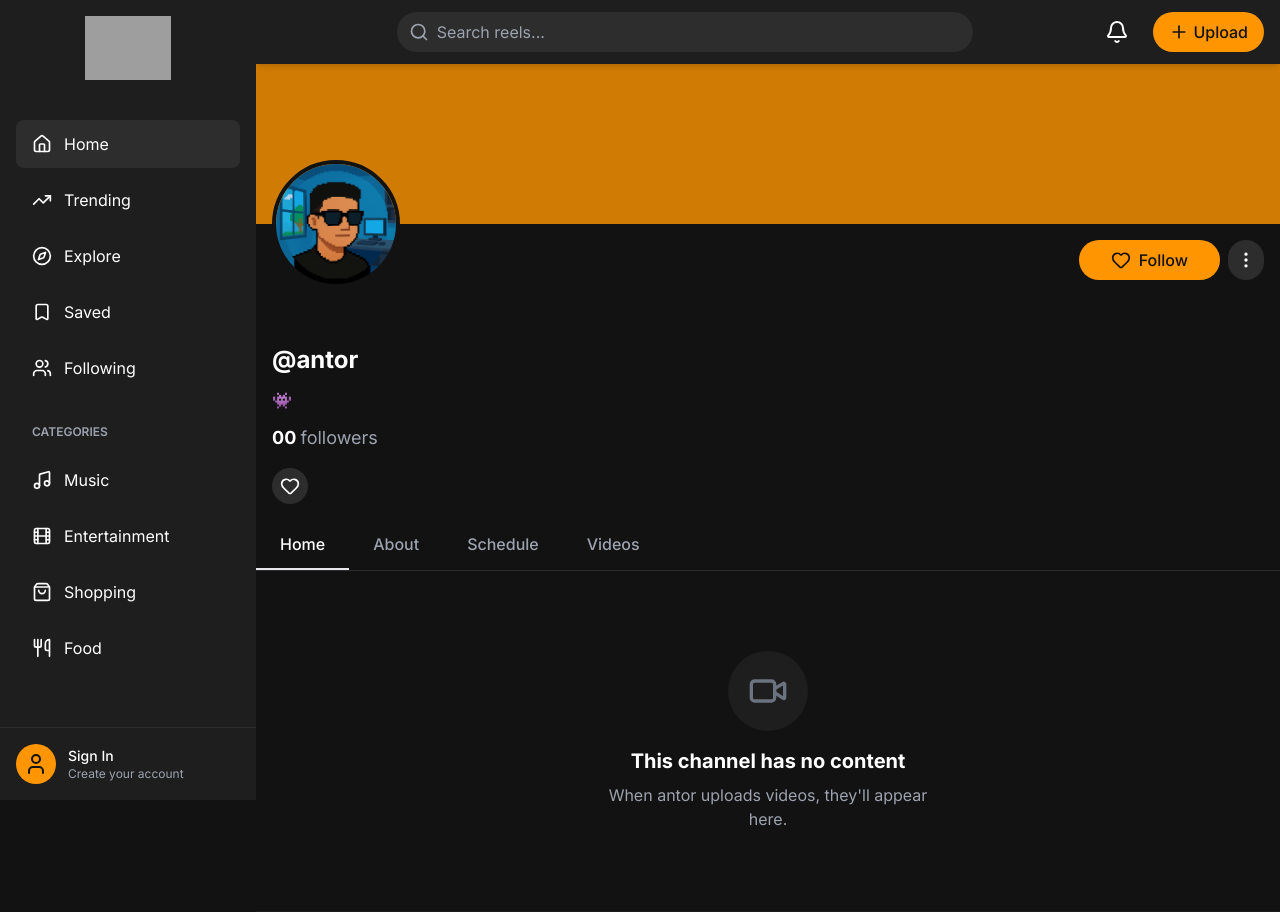
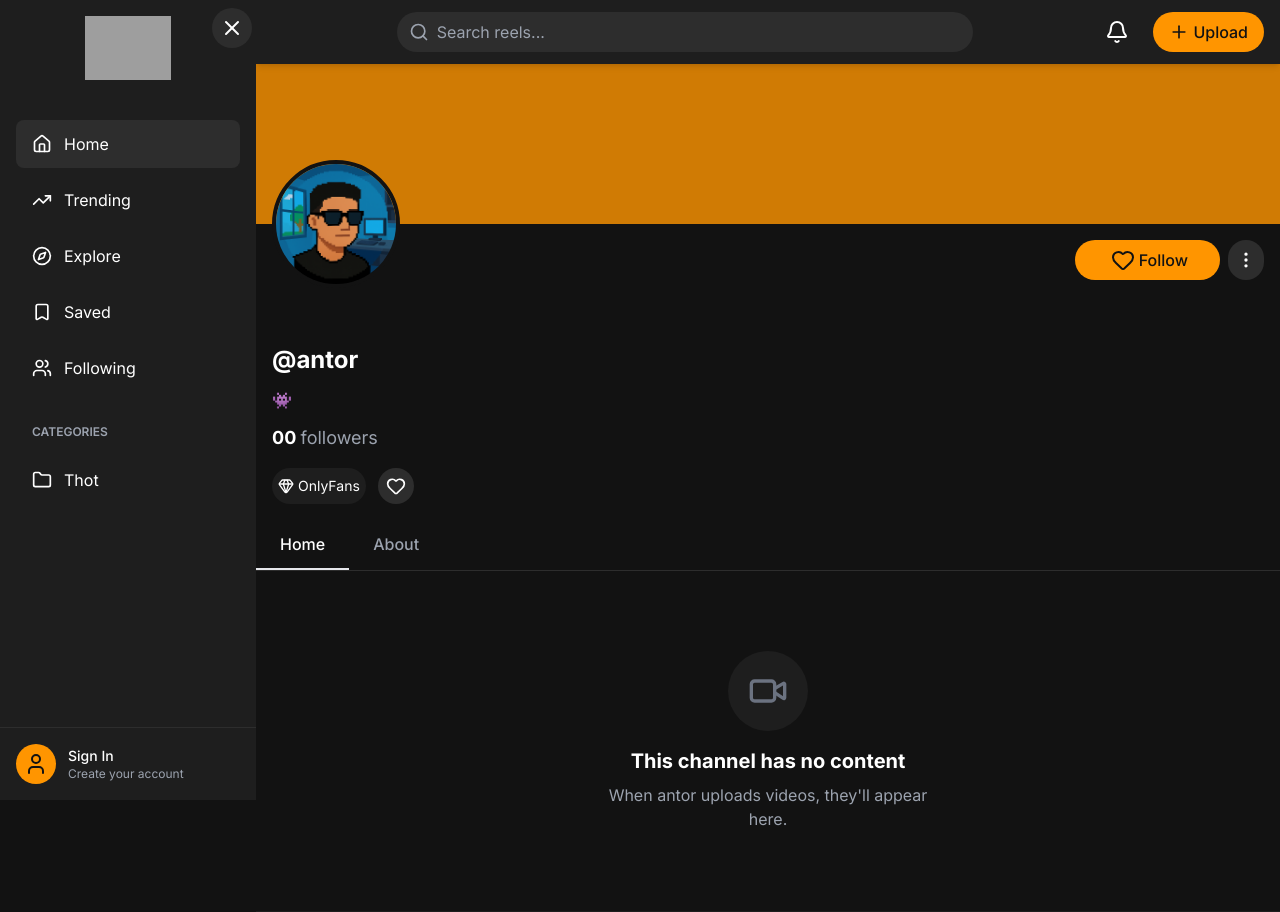
Before and after one commit to antorzuck/nakedreels, a Django app: a page that uses templates/base.html in a window 1280 px wide. Shown: the top 912 px of the page. Run offline with Django 5.2, Linux system fonts and the light colour scheme; data comes from the database, SQL or seed files in the repository; some libraries are stand-ins or nearby versions; grey boxes are pictures that could not be loaded.

Commit message:
jsjjsjjjjjhshsgg

```diff
--- /dev/null
+++ b/base/context_processors.py
@@ -0,0 +1,6 @@
+
+from .models import Category
+
+def categories_processor(request):
+    categories = Category.objects.all()
+    return {'categories': categories}
--- a/nakedreels/settings.py
+++ b/nakedreels/settings.py
@@ -50,6 +50,7 @@ TEMPLATES = [
                 'django.template.context_processors.request',
                 'django.contrib.auth.context_processors.auth',
                 'django.contrib.messages.context_processors.messages',
+                'base.context_processors.categories_processor',
             ],
         },
     },
--- a/templates/base.html
+++ b/templates/base.html
@@ -73,7 +73,10 @@
     <aside id="sidebar" class="fixed inset-y-0 left-0 z-40 w-64 bg-dark-lighter transform -translate-x-full md:translate-x-0 sidebar-transition">
       <div class="flex flex-col h-full">
         <!-- Logo -->
-        <div class="p-4 flex justify-center">
+        <div class="p-4 flex justify-center relative">
+<button id="sidebarToggl" class="absolute p-2 top-2 right-1 rounded-full bg-dark-light">
+              <i data-lucide="x" class="w-6 h-6"></i>
+            </button>
           <a href="/">
           <img src="https://hebbkx1anhila5yf.public.blob.vercel-storage.com/ChatGPT_Image_Apr_24__2025__01_00_00_PM-removebg-preview-3J8ZeDUeNbGXgdNW6qzs110Y3T5TRG.png" alt="Naked Reels Logo" class="h-16">
           </a>
@@ -105,23 +108,13 @@
           <div class="pt-6 pb-2">
             <div class="px-4 text-xs font-semibold text-gray-400 uppercase">Categories</div>
           </div>
+          {% for category in categories %}
+          <a href="/category/{{category.slug}}" class="flex items-center px-4 py-3 text-white rounded-lg hover:bg-primary hover:text-dark transition-colors">
+            <i data-lucide="folder" class="w-5 h-5 mr-3"></i>
+            <span>{{ category.name }}</span>
+          </a>
+            {% endfor %}
 
-          <a href="#" class="flex items-center px-4 py-3 text-white rounded-lg hover:bg-primary hover:text-dark transition-colors">
-            <i data-lucide="music" class="w-5 h-5 mr-3"></i>
-            <span>Music</span>
-          </a>
-          <a href="#" class="flex items-center px-4 py-3 text-white rounded-lg hover:bg-primary hover:text-dark transition-colors">
-            <i data-lucide="film" class="w-5 h-5 mr-3"></i>
-            <span>Entertainment</span>
-          </a>
-          <a href="#" class="flex items-center px-4 py-3 text-white rounded-lg hover:bg-primary hover:text-dark transition-colors">
-            <i data-lucide="shopping-bag" class="w-5 h-5 mr-3"></i>
-            <span>Shopping</span>
-          </a>
-          <a href="#" class="flex items-center px-4 py-3 text-white rounded-lg hover:bg-primary hover:text-dark transition-colors">
-            <i data-lucide="utensils" class="w-5 h-5 mr-3"></i>
-            <span>Food</span>
-          </a>
         </nav>
 
         <!-- User Section -->
@@ -281,6 +274,12 @@
       const sidebarToggle = document.getElementById('sidebarToggle');
       const sidebar = document.getElementById('sidebar');
 
+
+      const sidebarToggl = document.getElementById('sidebarToggl');
+
+
+
+
       sidebarToggle.addEventListener('click', function() {
         if (sidebar.classList.contains('-translate-x-full')) {
           sidebar.classList.remove('-translate-x-full');
@@ -290,6 +289,23 @@
           sidebar.classList.add('-translate-x-full');
         }
       });
+
+
+sidebarToggl.addEventListener('click', function() {
+        if (sidebar.classList.contains('-translate-x-full')) {
+          sidebar.classList.remove('-translate-x-full');
+          sidebar.classList.add('translate-x-0');
+        } else {
+          sidebar.classList.remove('translate-x-0');
+          sidebar.classList.add('-translate-x-full');
+        }
+      });
+
+
+
+
+
+
     });
   </script>
 </body>
--- a/templates/profile.html
+++ b/templates/profile.html
@@ -35,7 +35,7 @@
       <!-- Username and Follow Button -->
       <div class="flex justify-end pt-2 sm:pt-4 mb-8 sm:mb-12">
         <button class="px-4 sm:px-8 py-1.5 sm:py-2 bg-primary text-dark font-medium rounded-full hover:bg-secondary transition-colors flex items-center text-sm sm:text-base">
-          <i data-lucide="heart" class="w-4 h-4 sm:w-5 sm:h-5 mr-1 sm:mr-2"></i>
+          <i data-lucide="heart" class="mx-1"></i>
           <span>Follow</span>
         </button>
         <button class="ml-2 p-1.5 sm:p-2 bg-dark-light rounded-full hover:bg-dark-lighter">
@@ -54,9 +54,9 @@
 
         <!-- Social Media Icons -->
         <div class="flex gap-2 sm:gap-3 mt-3 sm:mt-4">
-          {% if profile.instagram %}
-          <a href="{{ profile.instagram }}" class="p-1.5 sm:p-2 bg-dark-light rounded-full hover:bg-primary hover:text-dark transition-colors">
-            <i data-lucide="instagram" class="w-4 h-4 sm:w-5 sm:h-5"></i>
+          {% if profile %}
+          <a href="{{ profile.instagram }}" class="bg-dark-lighter rounded-full hover:bg-primary hover:text-dark flex items-center justify-center gap-1 p-1.5 text-sm transition-colors">
+            <i data-lucide="gem" class="w-4 h-4"></i> <span>OnlyFans</span>
           </a>
           {% endif %}
           {% if profile.twitter %}
@@ -81,12 +81,7 @@
       <button class="px-4 sm:px-6 py-2 sm:py-3 font-medium text-gray-400 border-b-2 border-transparent hover:text-white flex items-center whitespace-nowrap">
         <span>About</span>
       </button>
-      <button class="px-4 sm:px-6 py-2 sm:py-3 font-medium text-gray-400 border-b-2 border-transparent hover:text-white flex items-center whitespace-nowrap">
-        <span>Schedule</span>
-      </button>
-      <button class="px-4 sm:px-6 py-2 sm:py-3 font-medium text-gray-400 border-b-2 border-transparent hover:text-white flex items-center whitespace-nowrap">
-        <span>Videos</span>
-      </button>
+
     </div>
   </div>
 
--- a/templates/video.html
+++ b/templates/video.html
@@ -66,6 +66,8 @@ position: relative;
    width: 100%;
    object-fit: contain;
  }
+
+
 {% endblock %}
 
 {% block body %}
```
